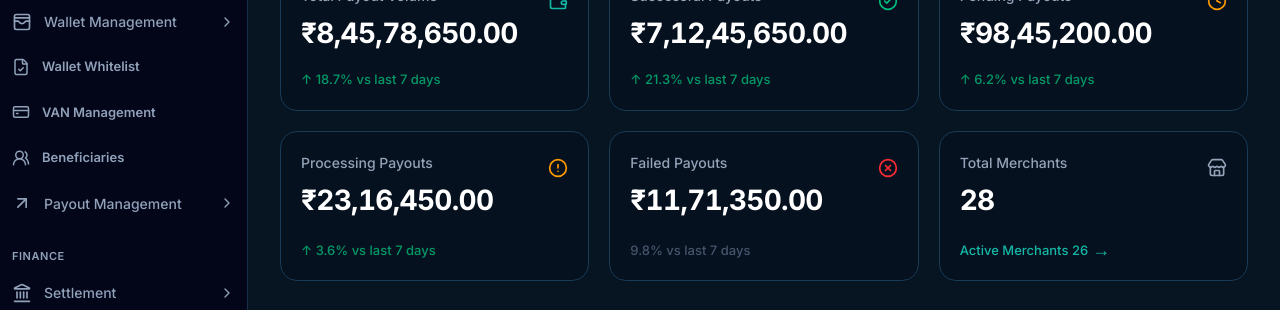
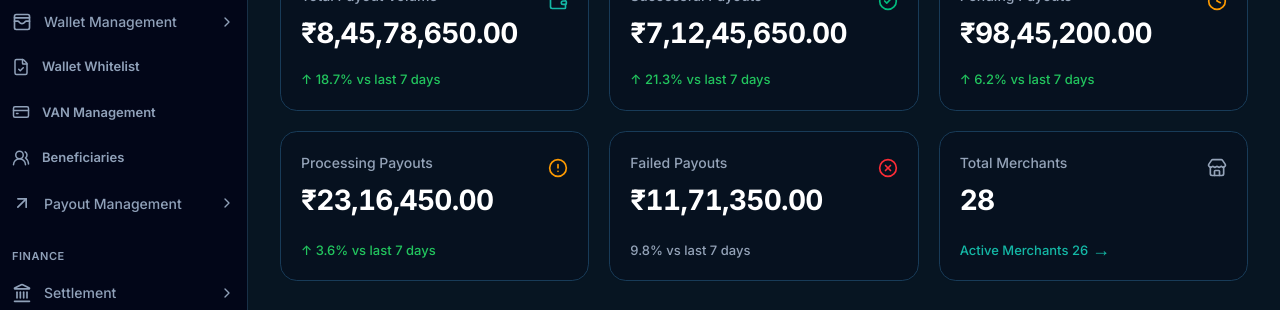
Before and after one commit to 0xkid-root/payoutClone, a Next.js app: page /dashboard in a window 1280 px wide. Shown: the part 247-557 px from the top of the page. Built offline with nearby package versions, Linux system fonts and the light colour scheme.

Commit message:
style: update stat-card.tsx for theme migration

```diff
--- a/src/components/common/stat-card.tsx
+++ b/src/components/common/stat-card.tsx
@@ -28,8 +28,8 @@ export function StatCard({
 }: StatCardProps) {
   return (
     <div className={cn(
-      "flex flex-col justify-between rounded-xl border bg-white p-5 shadow-[0_1px_2px_0_rgba(0,0,0,0.01)] transition-colors hover:bg-slate-50/30 bg-background",
-      alertText ? "border-amber-200/60 dark:border-amber-900/30" : "border-border/60 border-border"
+      "flex flex-col justify-between rounded-xl border bg-white p-5 shadow-[0_1px_2px_0_rgba(0,0,0,0.01)] transition-colors hover:bg-background/30 bg-background",
+      alertText ? "border-warning/30/60 dark:border-amber-900/30" : "border-border/60 border-border"
     )}>
       <div className="flex items-start justify-between">
         <div className="flex flex-col">
@@ -52,16 +52,16 @@ export function StatCard({
                   "flex items-center font-medium",
                   trendUp !== undefined
                     ? trendUp
-                      ? "text-emerald-600"
-                      : "text-slate-600"
-                    : "text-slate-700 dark:text-slate-300"
+                      ? "text-success"
+                      : "text-muted-foreground"
+                    : "text-foreground"
                 )}
               >
                 {trendUp ? "↑ " : ""}{trendValue}
               </span>
             )}
             {alertText && (
-              <span className="font-medium text-amber-600">{alertText}</span>
+              <span className="font-medium text-warning">{alertText}</span>
             )}
             {trendLabel && <span className="truncate">{trendLabel}</span>}
           </div>
```
